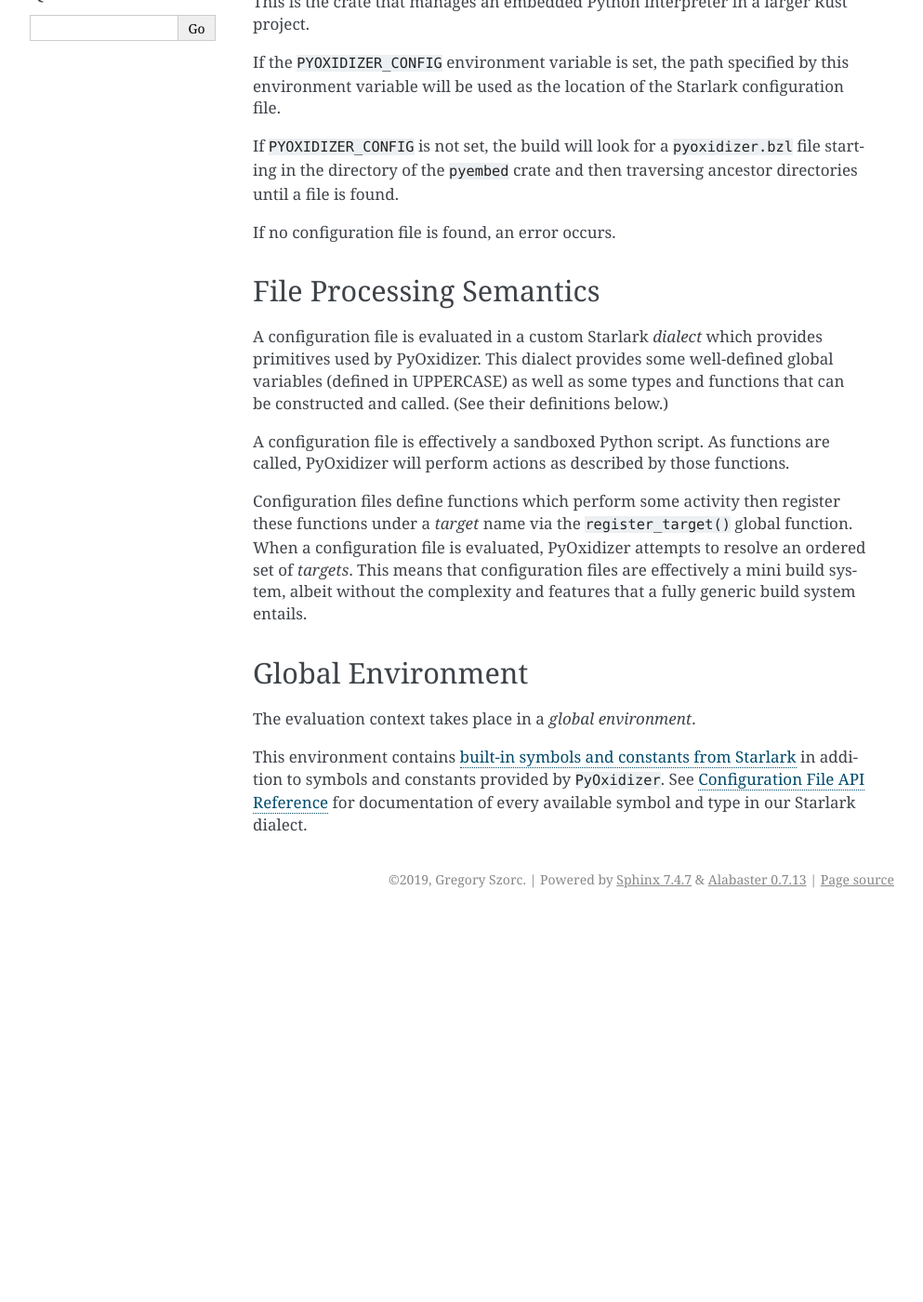
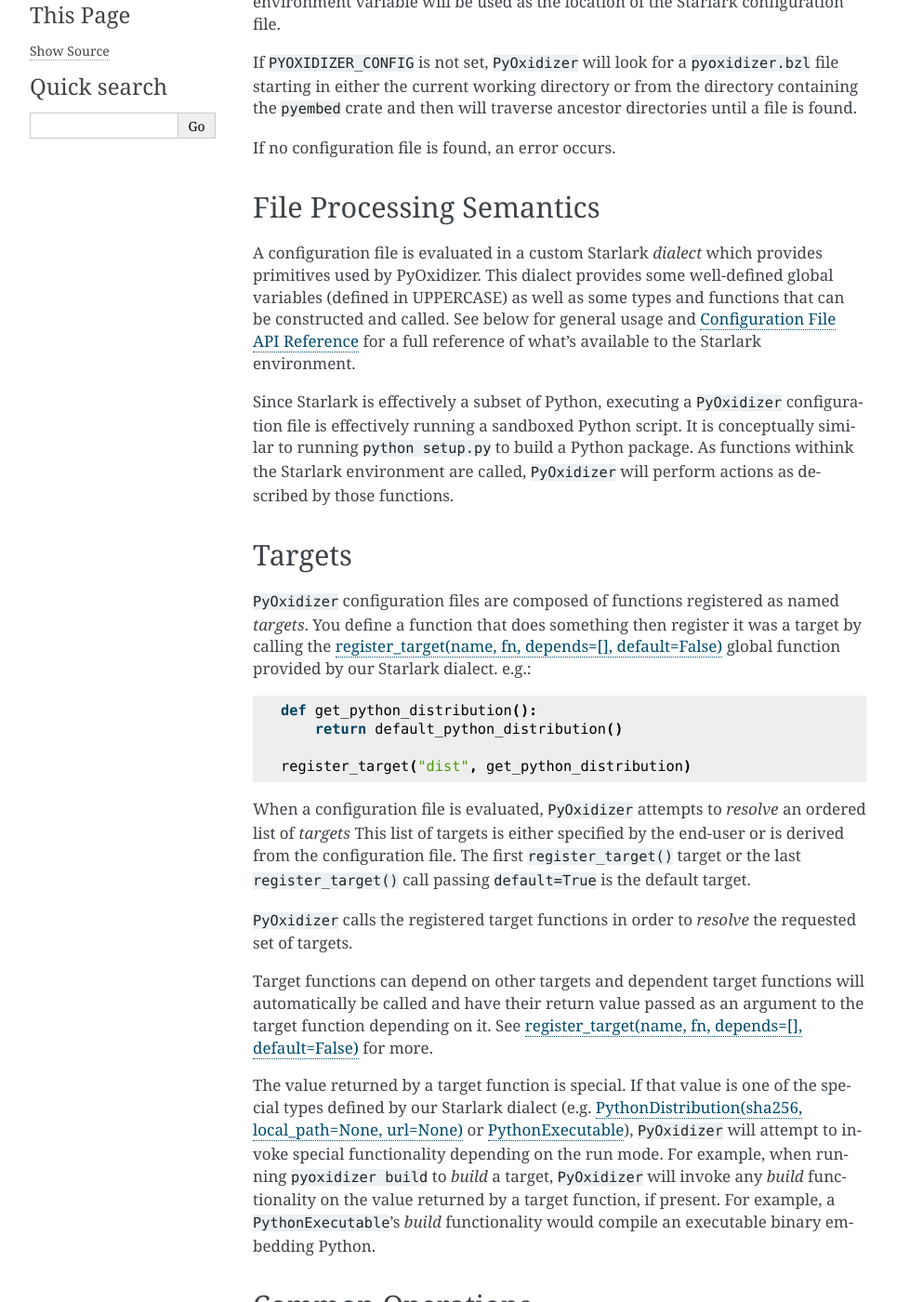
Before and after one commit to indygreg/PyOxidizer, a Sphinx documentation site: the page built from docs/config.rst, in a window 1280 px wide and 1400 px high, scrolled down 316 px. Shown: the whole window at 93% size, without its empty margins (148-1141 px from the left). Built offline with Sphinx 7.4.7, drawn with Linux system fonts in a browser that asks for light colours; the version number could not be read and is left out; before the commit the page ends 1301 px from its top, so only the background shows below that; some of the changed text lies outside the part shown.

Commit message:
docs: update configuration docs

```diff
--- a/docs/config.rst
+++ b/docs/config.rst
@@ -13,17 +13,14 @@
 Finding Configuration Files
 ===========================
 
-The Starlark configuration file is processed as part of building the ``pyembed``
-crate. This is the crate that manages an embedded Python interpreter in a
-larger Rust project.
-
 If the ``PYOXIDIZER_CONFIG`` environment variable is set, the path specified
 by this environment variable will be used as the location of the Starlark
 configuration file.
 
-If ``PYOXIDIZER_CONFIG`` is not set, the build will look for a
-``pyoxidizer.bzl`` file starting in the directory of the ``pyembed``
-crate and then traversing ancestor directories until a file is found.
+If ``PYOXIDIZER_CONFIG`` is not set, ``PyOxidizer`` will look for a
+``pyoxidizer.bzl`` file starting in either the current working directory
+or from the directory containing the ``pyembed`` crate and then will traverse
+ancestor directories until a file is found.
 
 If no configuration file is found, an error occurs.
 
@@ -33,28 +30,100 @@
 A configuration file is evaluated in a custom Starlark *dialect* which
 provides primitives used by PyOxidizer. This dialect provides some
 well-defined global variables (defined in UPPERCASE) as well as some
-types and functions that can be constructed and called. (See their
-definitions below.)
+types and functions that can be constructed and called. See below
+for general usage and :ref:`config_api` for a full reference of what's
+available to the Starlark environment.
 
-A configuration file is effectively a sandboxed Python script. As
-functions are called, PyOxidizer will perform actions as described
-by those functions.
+Since Starlark is effectively a subset of Python, executing a ``PyOxidizer``
+configuration file is effectively running a sandboxed Python script. It is
+conceptually similar to running ``python setup.py`` to build a Python
+package. As functions withink the Starlark environment are called,
+``PyOxidizer`` will perform actions as described by those functions.
 
-Configuration files define functions which perform some activity
-then register these functions under a *target* name via the
-``register_target()`` global function. When a configuration
-file is evaluated, PyOxidizer attempts to resolve an ordered set of
-*targets*. This means that configuration files are effectively a mini
-build system, albeit without the complexity and features that a fully
-generic build system entails.
+Targets
+=======
 
-Global Environment
-==================
+``PyOxidizer`` configuration files are composed of functions registered
+as named *targets*. You define a function that does something then
+register it was a target by calling the
+:ref:`config_register_target` global function provided by our Starlark
+dialect. e.g.:
 
-The evaluation context takes place in a *global environment*.
+.. code-block:: python
 
-This environment contains
-`built-in symbols and constants from Starlark <https://github.com/bazelbuild/starlark/blob/master/spec.md#built-in-constants-and-functions>`_
-in addition to symbols and constants provided by ``PyOxidizer``. See
-:ref:`config_api` for documentation of every available symbol and
-type in our Starlark dialect.
+   def get_python_distribution():
+       return default_python_distribution()
+
+   register_target("dist", get_python_distribution)
+
+When a configuration file is evaluated, ``PyOxidizer`` attempts to
+*resolve* an ordered list of *targets* This list of targets is either
+specified by the end-user or is derived from the configuration file.
+The first ``register_target()`` target or the last ``register_target()``
+call passing ``default=True`` is the default target.
+
+``PyOxidizer`` calls the registered target functions in order to
+*resolve* the requested set of targets.
+
+Target functions can depend on other targets and dependent target functions
+will automatically be called and have their return value passed as an
+argument to the target function depending on it. See
+:ref:`config_register_target` for more.
+
+The value returned by a target function is special. If that value is one
+of the special types defined by our Starlark dialect (e.g.
+:ref:`config_python_distribution` or :ref:`config_python_executable`),
+``PyOxidizer`` will attempt to invoke special functionality depending
+on the run mode. For example, when running ``pyoxidizer build`` to
+*build* a target, ``PyOxidizer`` will invoke any *build* functionality
+on the value returned by a target function, if present. For example,
+a ``PythonExecutable``'s *build* functionality would compile an
+executable binary embedding Python.
+
+Common Operations
+=================
+
+Obtain a Python Distribution
+----------------------------
+
+A :ref:`PythonDistribution <config_python_distribution>` type defines a
+Python distribution from which you can derive binaries, perform packaging
+actions, etc. Every configuration file will likely utilize this type.
+
+Instances are typically constructed from
+:ref:`default_python_distribution() <config_default_python_distribution>`
+and are registered as their own target, since multiple targets may want
+to reference the distribution instance:
+
+.. code-block:: python
+
+   def make_dist():
+      return default_python_distribution()
+
+   register_target("dist", make_dist)
+
+Creating an Executable File Embedding Python
+--------------------------------------------
+
+A :ref:`config_python_executable` type defines an executable file embedding
+Python.
+
+Instances are derived from a ``PythonDistribution`` instance, usually
+by using target dependencies. In this example, we create an executable
+that runs a Python REPL on startup:
+
+.. code-block:: python
+
+   def make_dist():
+       return default_python_distribution()
+
+   def make_exe(dist):
+       return dist.to_python_executable(
+           "myapp",
+           python_run_mode_repl(),
+       )
+
+   register_target("dist", make_dist)
+   register_target("exe", make_exe, depends=["dist"], default=True)
+
+See :ref:`packaging` for more examples.
--- a/docs/config_api.rst
+++ b/docs/config_api.rst
@@ -451,11 +451,6 @@
 ``name`` (``str``)
    The name of the application being built. This will be used to construct the
    default filename of the executable.
-
-``distribution`` (``PythonDistribution``)
-   The Python distribution to use to construct this executable. The
-   interpreter from the distribution will be compiled into the produced
-   executable.
 
 ``run_mode`` (``PythonRunMode``)
    The default run-time behavior of the embedded Python interpreter.
```
